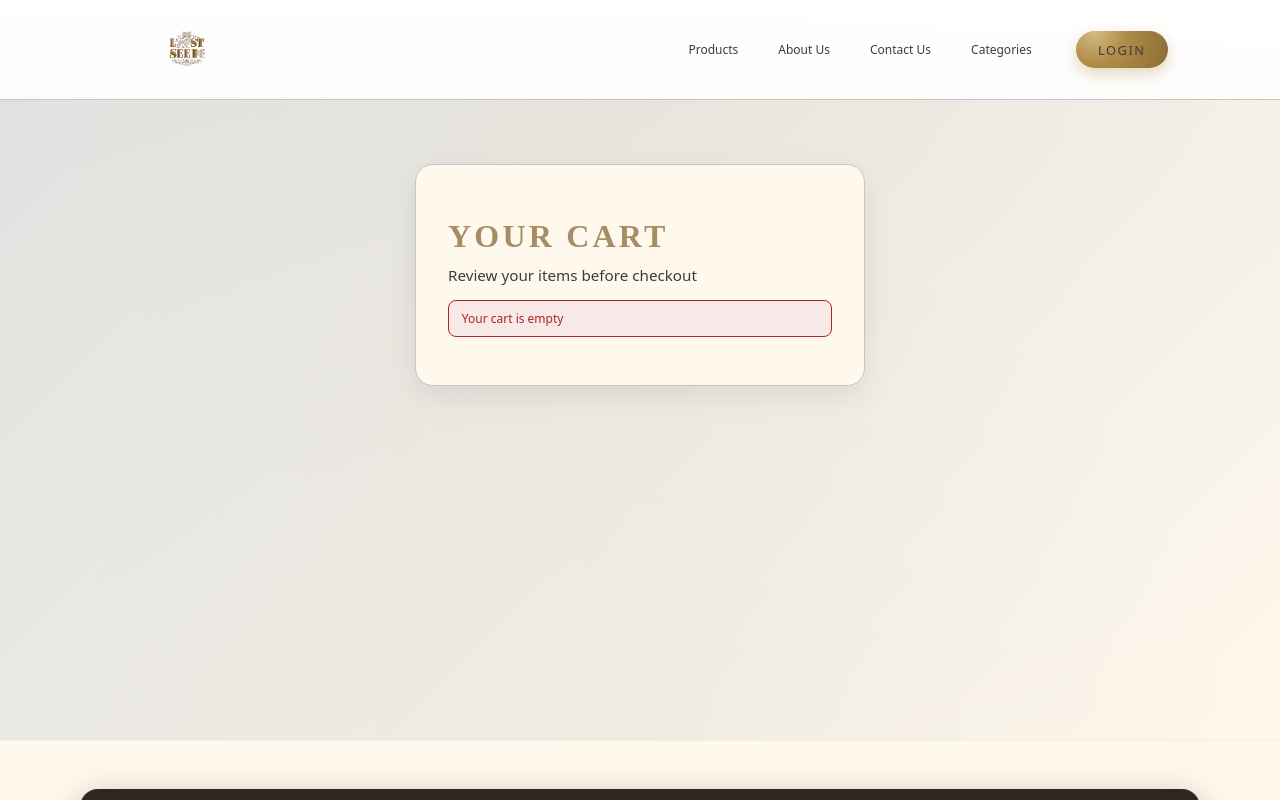
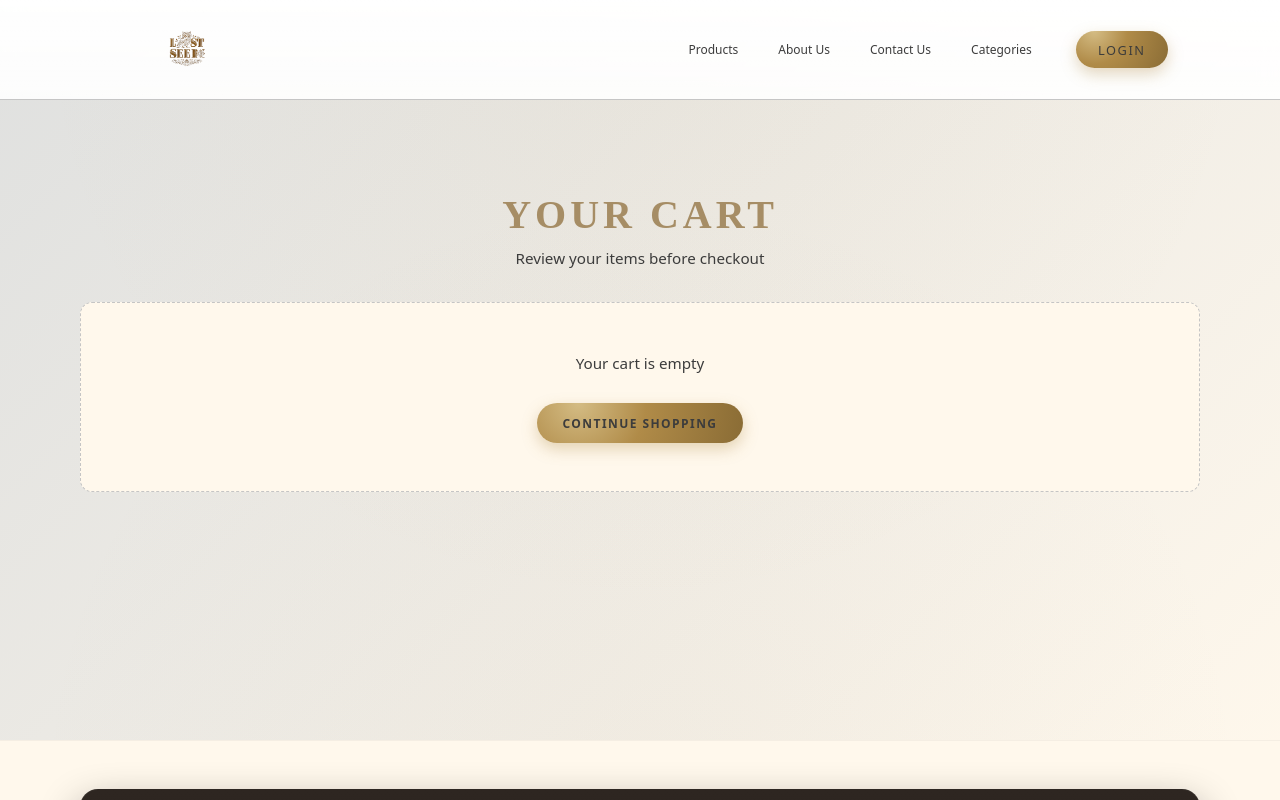
Before and after one commit to aishna05/lastseen, a Next.js app in the folder ecommerce-next/: page /cart in a window 1280 px wide. Built offline with nearby package versions, Linux system fonts and the light colour scheme.

Commit message:
pushhhhh

```diff
--- a/ecommerce-next/src/app/cart/page.tsx
+++ b/ecommerce-next/src/app/cart/page.tsx
@@ -129,21 +129,25 @@ export default function CartPage() {
   );
 
   return (
-    <div className="profile-container">
-      <div className="profile-card">
+    <div className="page-shell" style={{ paddingBlock: "4rem", minHeight: "80vh" }}>
 
         {/* ✅ HIDE CART HEADER WHEN ADDRESS FORM IS OPEN */}
         {!showAddressForm && (
-          <>
-            <h1 className="profile-title">Your Cart</h1>
+          <div style={{ marginBottom: "2rem", textAlign: "center" }}>
+            <h1 className="profile-title" style={{ fontSize: "2.5rem" }}>Your Cart</h1>
             <p className="profile-subtitle">Review your items before checkout</p>
-          </>
+          </div>
         )}
 
         {loading && <p className="profile-message">Loading cart...</p>}
 
         {!loading && items.length === 0 && !showAddressForm && (
-          <p className="profile-message error">Your cart is empty</p>
+          <div className="order-empty">
+            <p>Your cart is empty</p>
+            <Link href="/products" className="btn-primary" style={{ marginTop: "1rem" }}>
+              Continue Shopping
+            </Link>
+          </div>
         )}
 
         {/* ✅ Cart Items */}
@@ -152,12 +156,23 @@ export default function CartPage() {
             {/* Cart Items Grid */}
             <div className="cart-items-grid">
               {items.map((item) => {
-                // Decode images from base64
+                // Decode images: Parse JSON string directly
                 let images: string[] = [];
                 try {
-                  const jsonString = Buffer.from(item.product.imageUrls, "base64").toString();
-                  images = JSON.parse(jsonString);
-                } catch {
+                  // If it's already an array, use it; otherwise parse it
+                  if (Array.isArray(item.product.imageUrls)) {
+                    images = item.product.imageUrls;
+                  } else if (typeof item.product.imageUrls === "string") {
+                     // Check if it looks like JSON
+                     if (item.product.imageUrls.startsWith("[")) {
+                         images = JSON.parse(item.product.imageUrls);
+                     } else {
+                         // Fallback for some weird cases or just push the string
+                         images = [item.product.imageUrls];
+                     }
+                  }
+                } catch (e) {
+                  console.error("Image parse error", e);
                   images = [];
                 }
                 const mainImage = images[0] || "";
@@ -255,8 +270,11 @@ export default function CartPage() {
 
         {/* ✅ Only Address Form Shows Now */}
         {showAddressForm && (
-          <form onSubmit={handleCheckout} className="w-full mt-4 space-y-3">
-            <h3 className="font-semibold">Delivery Address</h3>
+          <div className="max-w-md mx-auto">
+             {/* Reusing auth-card style or similar for consistency */}
+          <div className="profile-card">
+          <form onSubmit={handleCheckout} className="w-full space-y-3">
+            <h3 className="font-semibold" style={{marginBottom: "1rem"}}>Delivery Address</h3>
 
             <div className="auth-field">
               <label>Address</label>
@@ -325,7 +343,7 @@ export default function CartPage() {
 
               <button
                 type="button"
-                className="btn-primary"
+                className="btn-secondary"
                 onClick={() => setShowAddressForm(false)}
                 disabled={checkoutLoading}
               >
@@ -333,8 +351,9 @@ export default function CartPage() {
               </button>
             </div>
           </form>
+          </div>
+          </div>
         )}
-      </div>
     </div>
   );
 }
```
